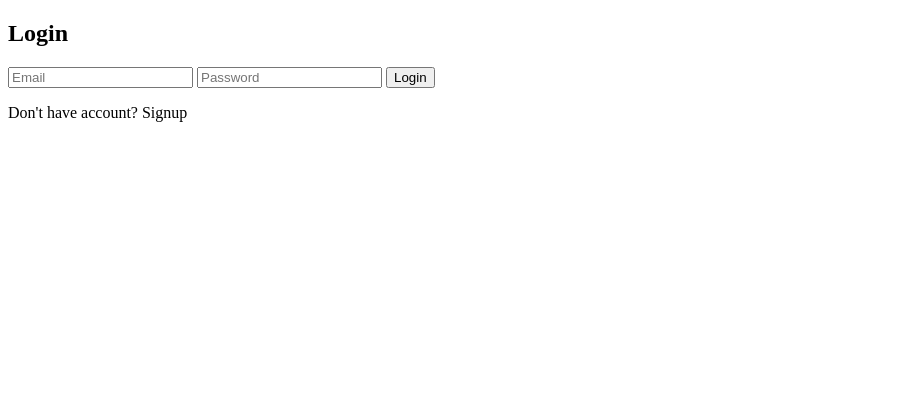
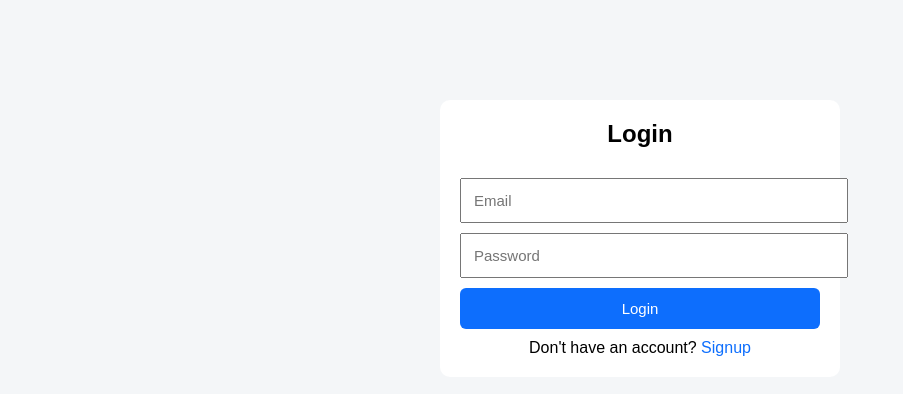
Before and after one commit to Bangladesh9500/Newqueen, a plain HTML site: page login.html in a window 1280 px wide. Shown: the whole page, without its empty margins (0-903 px from the left). Drawn offline with Linux system fonts and the light colour scheme; no server answers.

Commit message:
Update login.html

```diff
--- a/login.html
+++ b/login.html
@@ -1,26 +1,105 @@
+
 <!DOCTYPE html>
-<html>
-<head><meta name="viewport" content="width=device-width"></head>
+<html lang="en">
+<head>
+<meta charset="UTF-8">
+<title>Login | QUEEN APP</title>
+<meta name="viewport" content="width=device-width, initial-scale=1.0">
+
+<style>
+body{
+  font-family:Arial;
+  background:#f4f6f8;
+  margin:0;
+  padding:0;
+}
+.box{
+  max-width:360px;
+  margin:100px auto;
+  background:#fff;
+  padding:20px;
+  border-radius:10px;
+}
+h2{
+  text-align:center;
+  margin-top:0;
+}
+input,button{
+  width:100%;
+  padding:12px;
+  margin-top:10px;
+  font-size:15px;
+}
+button{
+  background:#0d6efd;
+  color:#fff;
+  border:none;
+  border-radius:6px;
+}
+.link{
+  text-align:center;
+  margin-top:10px;
+}
+a{
+  text-decoration:none;
+  color:#0d6efd;
+}
+</style>
+</head>
+
 <body>
-<h2>Login</h2>
-<input id="email" placeholder="Email">
-<input id="pass" type="password" placeholder="Password">
-<button onclick="login()">Login</button>
-<p onclick="location.href='signup.html'">Don't have account? Signup</p>
+
+<div class="box">
+  <h2>Login</h2>
+
+  <input id="email" type="email" placeholder="Email">
+  <input id="password" type="password" placeholder="Password">
+
+  <button onclick="login()">Login</button>
+
+  <div class="link">
+    Don't have an account?
+    <a href="signup.html">Signup</a>
+  </div>
+</div>
 
 <script type="module">
 import { initializeApp } from "https://www.gstatic.com/firebasejs/10.7.1/firebase-app.js";
-import { getAuth, signInWithEmailAndPassword }
+import { getAuth, signInWithEmailAndPassword, onAuthStateChanged }
 from "https://www.gstatic.com/firebasejs/10.7.1/firebase-auth.js";
 
-initializeApp(firebaseConfig);
-const auth=getAuth();
+/* 🔥 FIREBASE CONFIG */
+const firebaseConfig = {
+  apiKey: "YOUR_API_KEY",
+  authDomain: "PROJECT.firebaseapp.com",
+  projectId: "PROJECT_ID",
+  appId: "YOUR_APP_ID"
+};
 
-window.login=()=>{
- signInWithEmailAndPassword(auth,email.value,pass.value)
- .then(()=>location.href="home.html")
- .catch(e=>alert(e.message));
-}
+const app = initializeApp(firebaseConfig);
+const auth = getAuth(app);
+
+/* 🔐 LOGIN */
+window.login = ()=>{
+  if(!email.value || !password.value){
+    alert("Fill all fields");
+    return;
+  }
+
+  signInWithEmailAndPassword(auth,email.value,password.value)
+  .then(()=>{
+    location.href="pages/home.html";
+  })
+  .catch(e=>alert(e.message));
+};
+
+/* 🔁 AUTO LOGIN */
+onAuthStateChanged(auth,(u)=>{
+  if(u){
+    location.href="pages/home.html";
+  }
+});
 </script>
+
 </body>
 </html>
```
